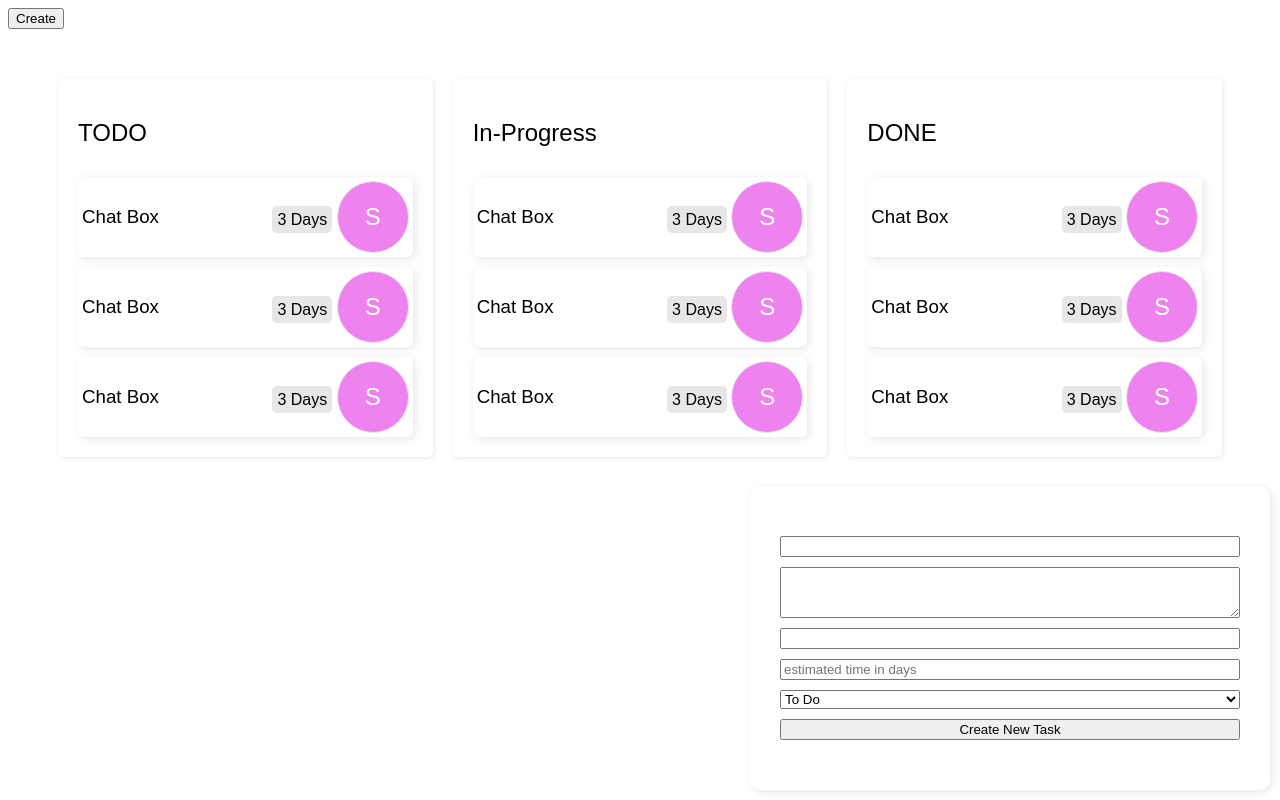
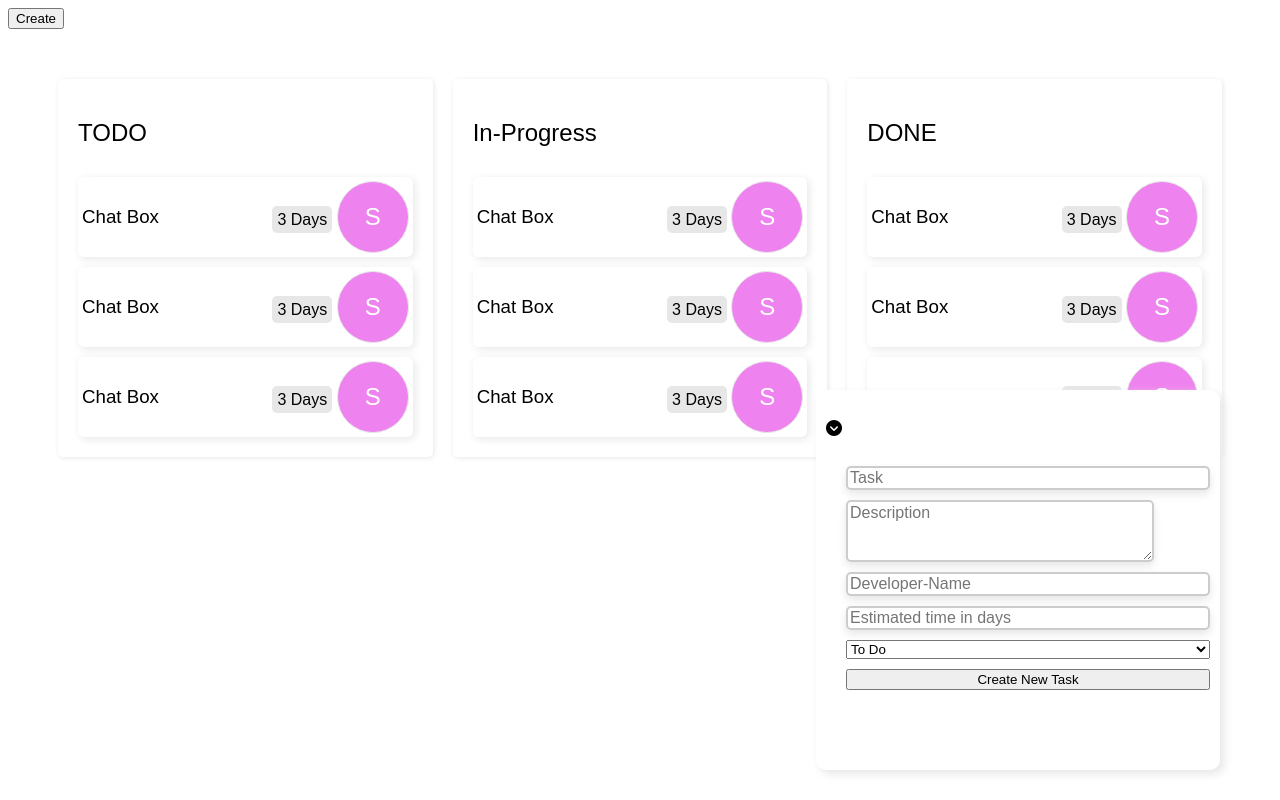
Before and after one commit to Tarun-Bavra/Jira-lite, a plain HTML site: page index.html in a window 1280 px wide. Drawn offline with Linux system fonts and the light colour scheme.

Commit message:
jira lite

```diff
--- a/index.html
+++ b/index.html
@@ -5,7 +5,12 @@
     <meta name="viewport" content="width=device-width" , initial-scale=1.0" />
     <title>Jira-Dashboard</title>
     <link rel="stylesheet" href="./style.css" />
+    <link
+      rel="stylesheet"
+      href="https://cdnjs.cloudflare.com/ajax/libs/font-awesome/6.6.0/css/all.min.css"
+    />
   </head>
+
   <body>
     <button>Create</button>
     <main>
@@ -85,12 +90,31 @@
     <!-- PopUp -->
     <section class="modal">
       <!-- form -->
+      <!-- fa-chevron-circle-down -->
+      <i class="fa fa-chevron-circle-down" aria-hidden="true"></i>
       <form id="Create-task-form">
-        <input type="text" name="title" required >
-        <textarea name="description" rows="3"  cols="30" required ></textarea>
-        <input type="text" name="developer" required>
-        <input type="number" name="estimate" placeholder="estimated time in days" required >
-        <select name="status" required>
+        <span class="toggle-icon" id="toggleIcon">▼▲</span>
+        <input type="text" name="title" placeholder="Task" required />
+        <textarea
+          name="description"
+          placeholder="Description"
+          rows="3"
+          cols="30"
+          required
+        ></textarea>
+        <input
+          type="text"
+          name="developer"
+          placeholder="Developer-Name"
+          required
+        />
+        <input
+          type="number"
+          name="estimate"
+          placeholder="Estimated time in days"
+          required
+        />
+        <select id="status" name="status" required>
           <option value="TODO">To Do</option>
           <option value="INPROGRESS">In Progress</option>
           <option value="DONE">Done</option>
--- a/script.js
+++ b/script.js
@@ -1,8 +1,9 @@
 const form = document.getElementById("create-task-form");
 
-form.addEventListener("submit", (e) => {
-  e.preventDefault();
-  const taskStatus = form.status.value;
+form.addEventListener("submit", (eventDetails) => {
+  eventDetails.preventDefault();
+  const taskStatus = document.getElementById("status").value;
+
   const taskInfo = {
     title: form.title.value,
     description: form.description.value,
@@ -14,10 +15,10 @@ form.addEventListener("submit", (e) => {
 
 
 
- <div class="task-card" title="This is a Dummy Task">
-  <h3>Chat Box</h3>
-  <div>
-    <span class="badge">3 Days</span>
-    <span class="image">S</span>
-  </div>
-</div>
+//  <div class="task-card" title="This is a Dummy Task">
+//   <h3>Chat Box</h3>
+//   <div>
+//     <span class="badge">3 Days</span>
+//     <span class="image">S</span>
+//   </div>
+// </div>
--- a/style.css
+++ b/style.css
@@ -49,20 +49,50 @@ main {
   padding: 50px;
 }
 .modal {
-  width: 500px;
+  width: 30%;
+  height: 40%;
   position: fixed;
-  bottom: 10px;
-  right: 10px;
+  bottom: 30px;
+  right: 60px;
   border-radius: 10px;
-  box-shadow: 2px 2px 10px #e7e7e7;
+  box-shadow: 4px 4px 10px #e7e7e7;
   padding: 30px 10px;
-  z-index: 10;
-  background-color: white;
+  z-index: 100;
+  background-color:white;
+  /* background-color: #f1efef; */
+  overflow-x:hidden;
 }
 form {
   display: flex;
   flex-direction: column;
   gap: 10px;
-  padding: 20px;
-
+  padding-left: 20px;
 }
+#toggleIcon {
+  position: relative;
+  left: 420px;
+  bottom: 40px;
+}
+input {
+  font-size: 16px;
+  border: 2px solid #ccc;
+  border-radius: 5px;
+  box-shadow: 0 4px 8px rgba(0, 0, 0, 0.1);
+  outline: none;
+}
+input[type="text"]:focus {
+  border-color: #5a8dc3;
+  box-shadow: 0 4px 8px rgba(0, 123, 255, 0.2);
+}
+textarea {
+  font-size: 16px;
+  width: 300px;
+  border: 2px solid #ccc;
+  border-radius: 5px;
+  box-shadow: 0 4px 8px rgba(0, 0, 0, 0.1);
+  outline: none;
+}
+textarea:focus {
+  border-color: #4991dd;
+  box-shadow: 0 4px 8px rgba(0, 123, 255, 0.2);
+}
```
